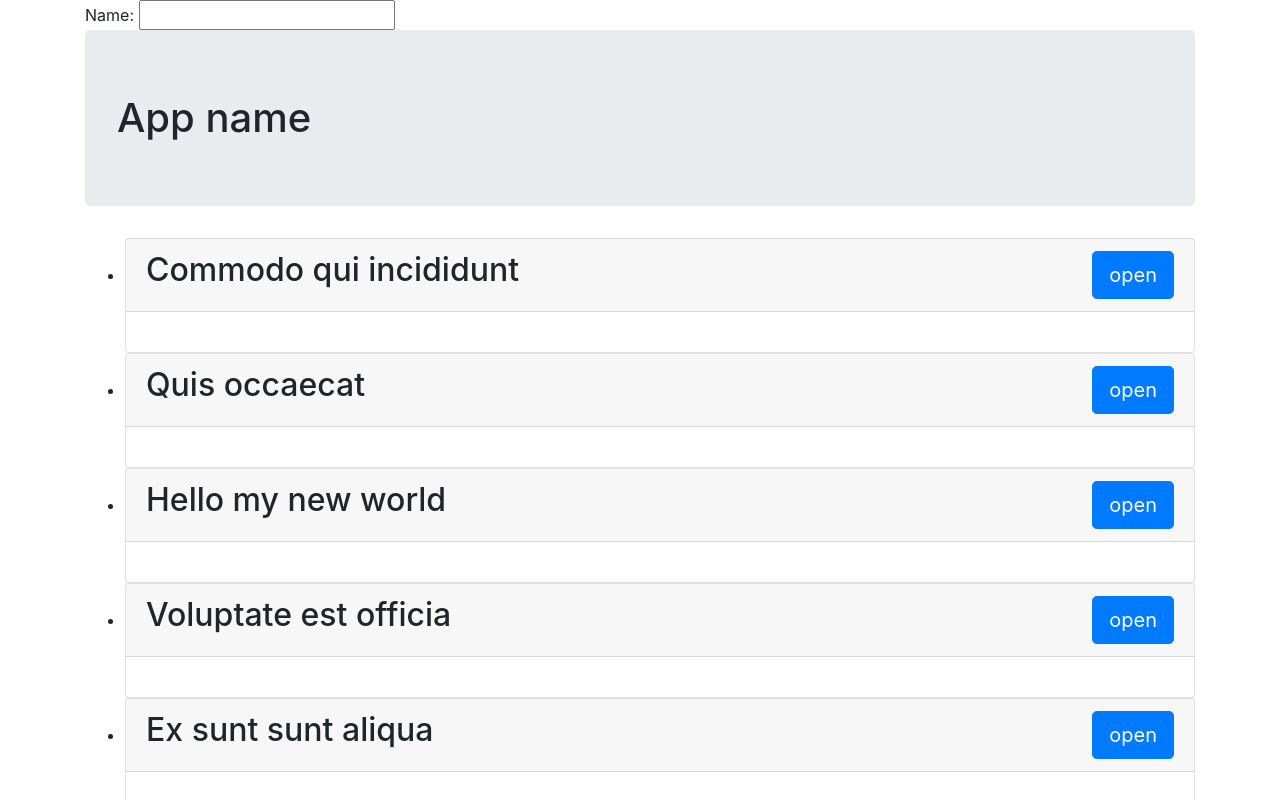
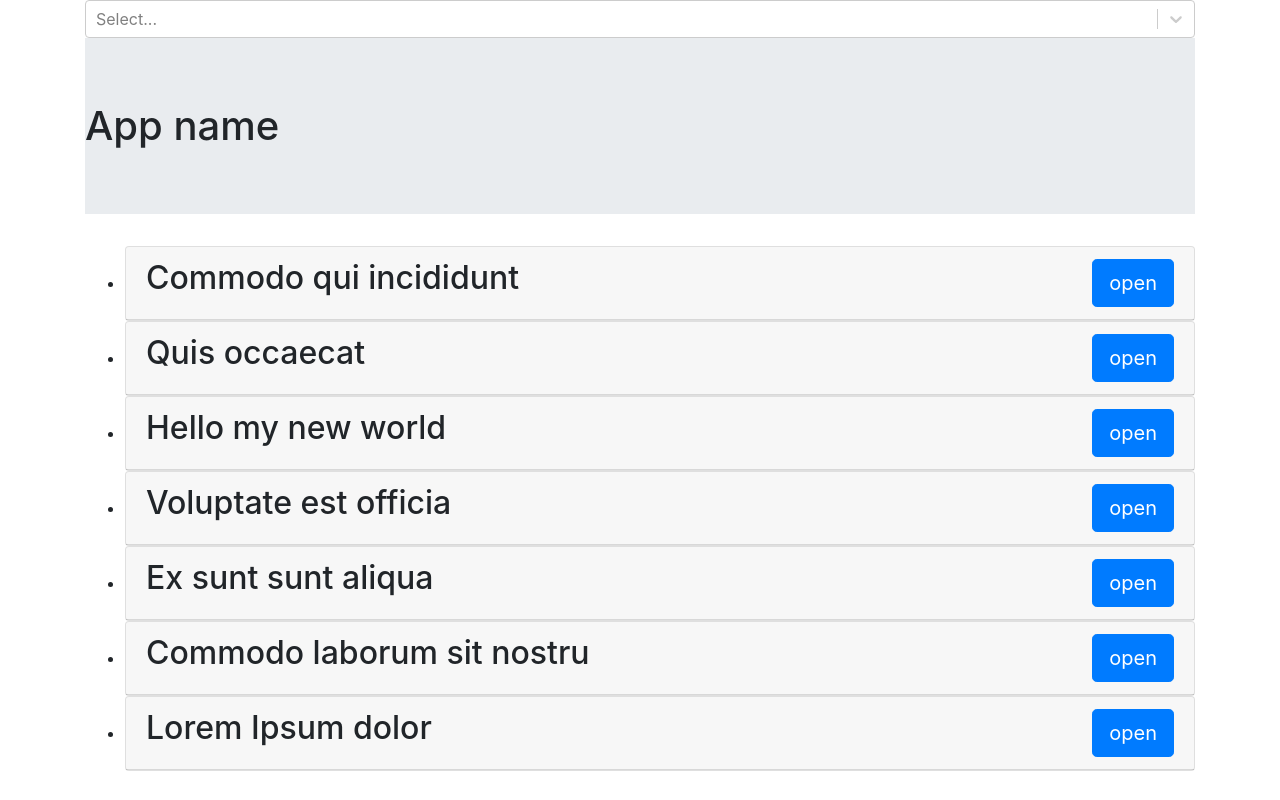
Before and after one commit to KirillChekalin/react, a React (Create React App) app: page / in a window 1280 px wide. Shown: the top 800 px of the page. Built offline with nearby package versions, Linux system fonts and the light colour scheme; the HTML template or start-up script is replaced by a standard one.

Commit message:
added css transition

```diff
--- a/package.json
+++ b/package.json
@@ -7,7 +7,9 @@
     "prop-types": "^15.7.2",
     "react": "^16.8.6",
     "react-dom": "^16.8.6",
-    "react-scripts": "3.0.1"
+    "react-scripts": "3.0.1",
+    "react-select": "^3.0.3",
+    "react-transition-group": "^1.2.1"
   },
   "scripts": {
     "start": "react-scripts start",
--- a/src/components/App.js
+++ b/src/components/App.js
@@ -3,25 +3,28 @@ import React,{Component} from 'react'
 import ArticleList from './ArticleList'
 import {articles} from './fixtures'
 import 'bootstrap/dist/css/bootstrap.css'
-import UserForm from './UserForm'
-
+import Select from 'react-select'
 
 class App extends Component {
   state = {
-    username: ''
+    selection: null
   }
   render() {
+    const options = articles.map(article => ({
+      label: article.title,
+      value: article.id
+    }))
     return (
       <div className="container">
-        Name: <UserForm />
-        <h1 className='jumbotron'>App name</h1>
+        <Select isMulti options = {options} value = {this.state.selection} onChange = {this.changeSelection}/>
+        <h1 className='jumbotron jumbotron-fluid'>App name</h1>
         <ArticleList articles = {articles}/>
       </div>
       )
     }
-  handleUserChange = (e) => {
+  changeSelection = selection => {
     this.setState({
-      username: e.target.value
+      selection: selection
     })
   }
 }
--- a/src/components/Article.js
+++ b/src/components/Article.js
@@ -1,5 +1,8 @@
-import React, {Component, PureComponent} from 'react'
+import React, { PureComponent} from 'react'
 import CommentList from './comments/CommentList';
+import { CSSTransitionGroup } from 'react-transition-group'
+
+import '../style.css'
 
 class Article extends PureComponent{
 
@@ -13,19 +16,25 @@ class Article extends PureComponent{
 
   render() {
     const {article, isOpen, toggleOpen} = this.props;
+    // const [inProp, setInProp] = useState(false);
 
     return (
       <div className='card mx-auto' >
         <div className='card-header'>
           <h2>
             {article.title}
-            <button onClick = {toggleOpen} className='btn btn-primary btn-lg float-right'>
+            <button  onClick = {toggleOpen} className='btn btn-primary btn-lg float-right'>
               {isOpen ? 'close' : 'open'}
             </button>
           </h2>
         </div>
-        <div className='card-body'>
-          {this.getBody()}
+        <div  className={isOpen ? 'card-body' : null}>
+        <CSSTransitionGroup
+          transitionName = 'example'
+          transitionEnterTimeout = {300}
+          transitionLeaveTimeout = {500}  >
+              {this.getBody()}
+        </CSSTransitionGroup>
         </div>
         <CommentList comments = {isOpen ? article.comments : null}/>
       </div>
--- /dev/null
+++ b/src/style.css
@@ -0,0 +1,17 @@
+.example-enter {
+  opacity: 0.01;
+}
+
+.example-enter.example-enter-active {
+  opacity: 1;
+  transition: opacity 300ms ease-in;
+}
+
+.example-leave {
+  opacity: 1;
+}
+
+.example-leave.example-leave-active {
+  opacity: 0.01;
+  transition: opacity 300ms ease-in;
+}
```
Also changed, not shown: 1 other file (tests, documents, lock files or other folders).
